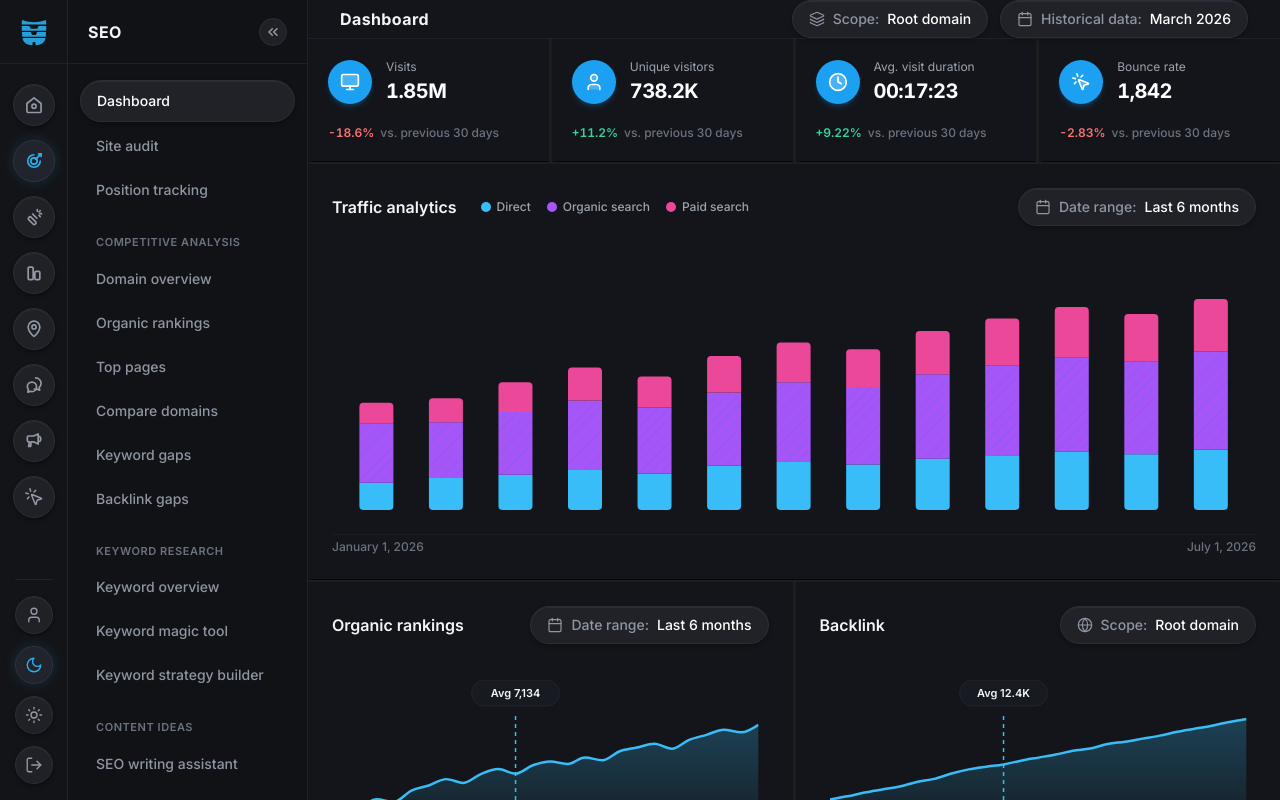
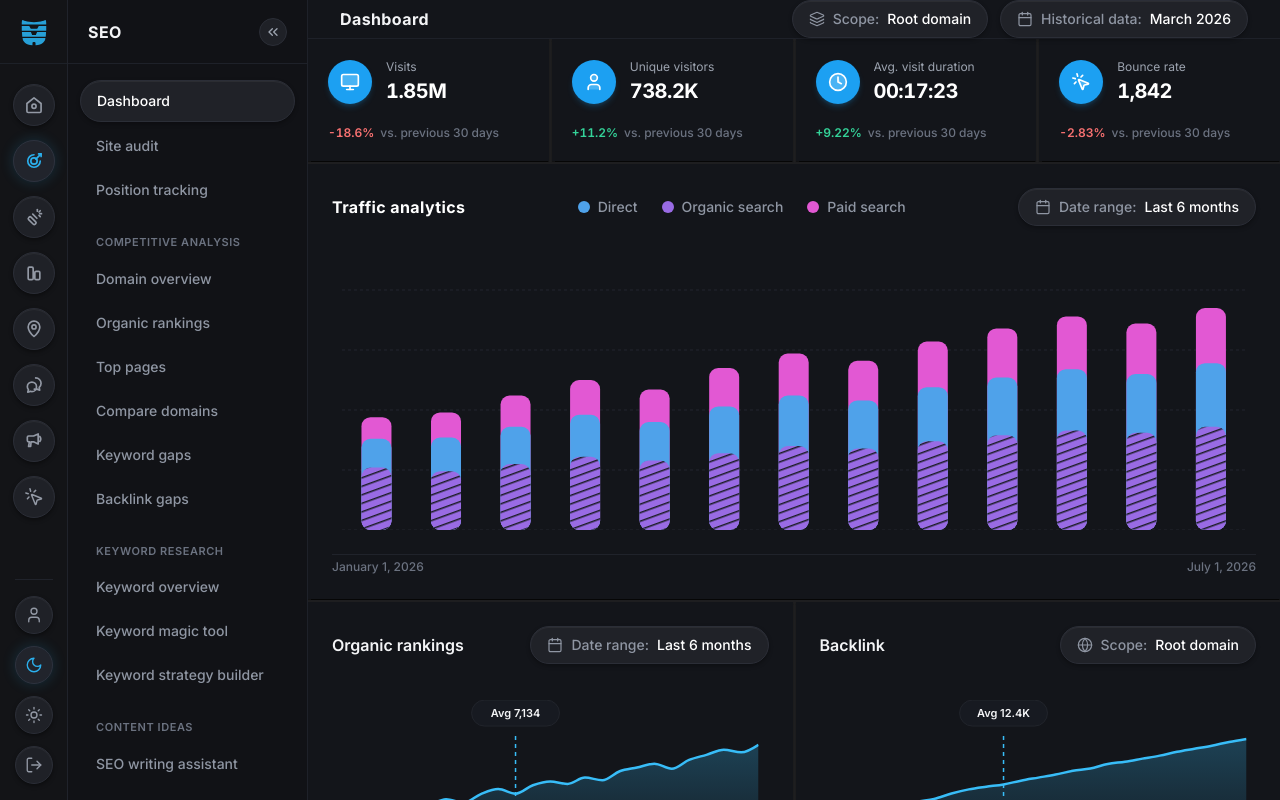
Before and after one commit to agarwalayush9/ProductivityDashboard, a Next.js app: page / in a window 1280 px wide. Built offline with nearby package versions, Linux system fonts and the light colour scheme.

Commit message:
feat: redesign traffic analytics chart with custom capsule bars, updated styling, and K-value formatting

```diff
--- a/components/dashboard/traffic-analytics-chart.tsx
+++ b/components/dashboard/traffic-analytics-chart.tsx
@@ -7,6 +7,7 @@ import {
   XAxis,
   Tooltip,
   ResponsiveContainer,
+  CartesianGrid,
 } from "recharts";
 import { Card } from "@/components/ui/card";
 import { FilterPill } from "@/components/ui/filter-pill";
@@ -17,24 +18,86 @@ interface TrafficAnalyticsChartProps {
   data: TrafficPoint[];
 }
 
-// Custom Top Label for stacked bar total
+// Helper to format values with K suffix if >= 1000
+const formatKValue = (num: number) => {
+  if (num >= 1000) {
+    return (num / 1000).toFixed(1) + "K";
+  }
+  return num.toString();
+};
+
+// Custom Top Label for stacked bar total (e.g. 23.9K)
 // eslint-disable-next-line @typescript-eslint/no-explicit-any
 const CustomTotalLabel = (props: any) => {
   const { x, y, width, payload } = props;
   if (!payload) return null;
-  const total = payload.direct + payload.organic + payload.paid;
+  const total = payload.organic + payload.direct + payload.paid;
   return (
     <text
       x={x + width / 2}
-      y={y - 8}
-      fill="#9CA3AF"
+      y={y - 12}
+      fill="#FFFFFF"
       textAnchor="middle"
-      fontSize={10}
+      fontSize={12}
       fontWeight={600}
       className="tabular-nums select-none"
     >
-      {total.toLocaleString()}
+      {formatKValue(total)}
     </text>
+  );
+};
+
+// Custom Bar Renderer to render all 3 segments exactly on top of each other
+// with 20% border radius
+// eslint-disable-next-line @typescript-eslint/no-explicit-any
+const StackedCapsuleBar = (props: any) => {
+  const { x, y, width, height, payload } = props;
+  if (!height || height <= 0) return null;
+
+  // 20% border radius
+  const r = Math.round(width * 0.3);
+  const total = payload.organic + payload.direct + payload.paid;
+  if (total === 0) return null;
+
+  const organicH = height * (payload.organic / total);
+  const directH = height * ((payload.organic + payload.direct) / total);
+  const totalH = height;
+
+  const baseY = y + height;
+
+  return (
+    <g>
+      {/* Pink Bar (Total) */}
+      <rect
+        x={x}
+        y={baseY - totalH}
+        width={width}
+        height={totalH}
+        rx={r}
+        ry={r}
+        fill="#E258D3"
+      />
+      {/* Blue Bar (Organic + Direct) */}
+      <rect
+        x={x}
+        y={baseY - directH}
+        width={width}
+        height={directH}
+        rx={r}
+        ry={r}
+        fill="#4FA2EA"
+      />
+      {/* Purple Bar (Organic) */}
+      <rect
+        x={x}
+        y={baseY - organicH}
+        width={width}
+        height={organicH}
+        rx={r}
+        ry={r}
+        fill="url(#hatchPurple)"
+      />
+    </g>
   );
 };
 
@@ -44,33 +107,39 @@ export function TrafficAnalyticsChart({ data }: TrafficAnalyticsChartProps) {
   useEffect(() => {
     setMounted(true);
   }, []);
+
+  // Compute total height for the single Bar
+  const chartData = data.map((item) => ({
+    ...item,
+    totalHeight: item.organic + item.direct + item.paid,
+  }));
+
   return (
-    <Card className="p-6 space-y-6">
-      {/* Card Header */}
-      <div className="flex flex-col sm:flex-row sm:items-center justify-between gap-4">
-        <div className="flex items-center gap-6">
-          <h2 className="text-base font-semibold text-text-primary">
-            Traffic analytics
-          </h2>
+    <Card className="p-6 space-y-6 bg-[#13151A]">
+      {/* Card Header matching reference orientation and sizes */}
+      <div className="flex flex-col sm:flex-row items-center justify-between gap-4">
+        {/* Left Title */}
+        <h2 className="text-base font-bold text-white tracking-wide">
+          Traffic analytics
+        </h2>
 
-          {/* Inline Legend */}
-          <div className="flex items-center gap-4 text-xs font-medium">
-            <div className="flex items-center gap-1.5">
-              <span className="w-2.5 h-2.5 rounded-full bg-brand-blue" />
-              <span className="text-text-secondary">Direct</span>
-            </div>
-            <div className="flex items-center gap-1.5">
-              <span className="w-2.5 h-2.5 rounded-full bg-brand-purple" />
-              <span className="text-text-secondary">Organic search</span>
-            </div>
-            <div className="flex items-center gap-1.5">
-              <span className="w-2.5 h-2.5 rounded-full bg-brand-pink" />
-              <span className="text-text-secondary">Paid search</span>
-            </div>
+        {/* Center Legend Dot Stack */}
+        <div className="flex items-center gap-6 text-sm font-medium text-[#8F96A3]">
+          <div className="flex items-center gap-2">
+            <span className="w-3 h-3 rounded-full bg-[#4FA2EA] shrink-0" />
+            <span>Direct</span>
+          </div>
+          <div className="flex items-center gap-2">
+            <span className="w-3 h-3 rounded-full bg-[#996BE4] shrink-0" />
+            <span>Organic search</span>
+          </div>
+          <div className="flex items-center gap-2">
+            <span className="w-3 h-3 rounded-full bg-[#E258D3] shrink-0" />
+            <span>Paid search</span>
           </div>
         </div>
 
-        {/* Date Range Pill */}
+        {/* Right Date Range Pill */}
         <FilterPill
           icon={Calendar}
           label="Date range"
@@ -78,32 +147,39 @@ export function TrafficAnalyticsChart({ data }: TrafficAnalyticsChartProps) {
         />
       </div>
 
-      {/* Stacked Bar Chart */}
-      <div className="h-[260px] w-full pt-2">
+      {/* Complete from Base Bar Chart */}
+      <div className="h-[280px] w-full pt-2">
         {mounted ? (
           <ResponsiveContainer width="100%" height="100%">
             <BarChart
-              data={data}
-              margin={{ top: 24, right: 10, left: 10, bottom: 0 }}
-              barCategoryGap="25%"
+              data={chartData}
+              margin={{ top: 32, right: 10, left: 10, bottom: 0 }}
+              barCategoryGap="28%"
             >
-              {/* SVG Defs for Diagonal Hatch Pattern on Organic series */}
+              {/* Dashed Horizontal Background Grid Lines */}
+              <CartesianGrid
+                strokeDasharray="3 3"
+                vertical={false}
+                stroke="#22252E"
+              />
+
+              {/* SVG Defs for Diagonal Hatch Pattern on Organic (Purple) Series */}
               <defs>
                 <pattern
-                  id="diagonalHatch"
+                  id="hatchPurple"
                   patternUnits="userSpaceOnUse"
-                  width="8"
+                  width="10"
                   height="8"
-                  patternTransform="rotate(45)"
+                  patternTransform="rotate(-20)"
                 >
-                  <rect width="8" height="8" fill="#A855F7" />
+                  <rect width="10" height="8" fill="#996BE4" />
                   <line
                     x1="0"
                     y1="0"
-                    x2="0"
-                    y2="8"
-                    stroke="#8B5CF6"
-                    strokeWidth="2.5"
+                    x2="10"
+                    y2="0"
+                    stroke="#1A1C24"
+                    strokeWidth="3"
                   />
                 </pattern>
               </defs>
@@ -115,29 +191,29 @@ export function TrafficAnalyticsChart({ data }: TrafficAnalyticsChartProps) {
                     const item = payload[0].payload as TrafficPoint;
                     const total = item.direct + item.organic + item.paid;
                     return (
-                      <div className="bg-surface-panel/95 border border-surface-border p-3 rounded-lg shadow-xl text-xs space-y-1.5 backdrop-blur-md">
-                        <div className="font-semibold text-text-primary pb-1 border-b border-surface-border/60">
+                      <div className="bg-[#1A1C22] border border-[#2B2E37] p-3 rounded-xl shadow-xl text-xs space-y-1.5 backdrop-blur-md">
+                        <div className="font-semibold text-white pb-1 border-b border-[#2B2E37]">
                           {item.date}
                         </div>
-                        <div className="flex items-center justify-between gap-4 text-brand-blue">
+                        <div className="flex items-center justify-between gap-4 text-[#4FA2EA]">
                           <span>Direct:</span>
                           <span className="font-semibold tabular-nums">
                             {item.direct}
                           </span>
                         </div>
-                        <div className="flex items-center justify-between gap-4 text-brand-purple">
+                        <div className="flex items-center justify-between gap-4 text-[#996BE4]">
                           <span>Organic search:</span>
                           <span className="font-semibold tabular-nums">
                             {item.organic}
                           </span>
                         </div>
-                        <div className="flex items-center justify-between gap-4 text-brand-pink">
+                        <div className="flex items-center justify-between gap-4 text-[#E258D3]">
                           <span>Paid search:</span>
                           <span className="font-semibold tabular-nums">
                             {item.paid}
                           </span>
                         </div>
-                        <div className="flex items-center justify-between gap-4 text-text-primary pt-1 border-t border-surface-border/60 font-semibold">
+                        <div className="flex items-center justify-between gap-4 text-white pt-1 border-t border-[#2B2E37] font-semibold">
                           <span>Total:</span>
                           <span className="tabular-nums">{total}</span>
                         </div>
@@ -148,27 +224,10 @@ export function TrafficAnalyticsChart({ data }: TrafficAnalyticsChartProps) {
                 }}
               />
 
-              {/* Bottom Series: Direct (Blue) */}
+              {/* A single Bar component handles rendering all three segments via a custom shape */}
               <Bar
-                dataKey="direct"
-                stackId="a"
-                fill="#38BDF8"
-                radius={[0, 0, 4, 4]}
-              />
-
-              {/* Middle Series: Organic Search (Purple Hatch Pattern) */}
-              <Bar
-                dataKey="organic"
-                stackId="a"
-                fill="url(#diagonalHatch)"
-              />
-
-              {/* Top Series: Paid Search (Pink) with Total Stack Label */}
-              <Bar
-                dataKey="paid"
-                stackId="a"
-                fill="#EC4899"
-                radius={[4, 4, 0, 0]}
+                dataKey="totalHeight"
+                shape={<StackedCapsuleBar />}
                 label={<CustomTotalLabel />}
               />
 
@@ -176,12 +235,12 @@ export function TrafficAnalyticsChart({ data }: TrafficAnalyticsChartProps) {
             </BarChart>
           </ResponsiveContainer>
         ) : (
-          <div className="h-full w-full bg-surface-raised/20 animate-pulse rounded-lg" />
+          <div className="h-full w-full bg-[#1A1C22]/50 animate-pulse rounded-lg" />
         )}
       </div>
 
       {/* Axis Footer: Start & End Date */}
-      <div className="flex items-center justify-between text-xs font-medium text-text-muted pt-1 border-t border-surface-border/40">
+      <div className="flex items-center justify-between text-xs font-medium text-[#6B7280] pt-1 border-t border-[#20232B]">
         <span>January 1, 2026</span>
         <span>July 1, 2026</span>
       </div>
```
